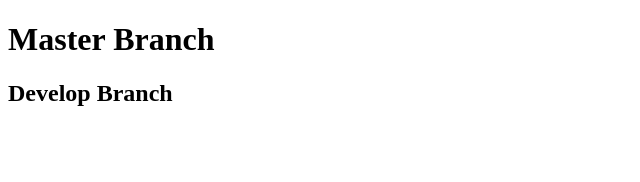
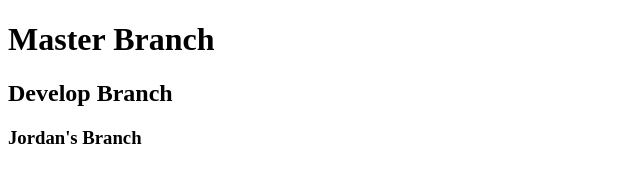
Before and after one commit to ZacharyMHimes/teamGit, a plain HTML site: page index.html in a window 1280 px wide. Shown: the whole page, without its empty margins (0-640 px from the left). Drawn offline with Linux system fonts and the light colour scheme.

Commit message:
Jordan branched, yayyyy

```diff
--- a/index.html
+++ b/index.html
@@ -9,7 +9,7 @@
 <body>
     <h1>Master Branch</h1>
     <h2>Develop Branch</h2>
-
+    <h3>Jordan's Branch</h3>
 
 </body>
 </html>
```
